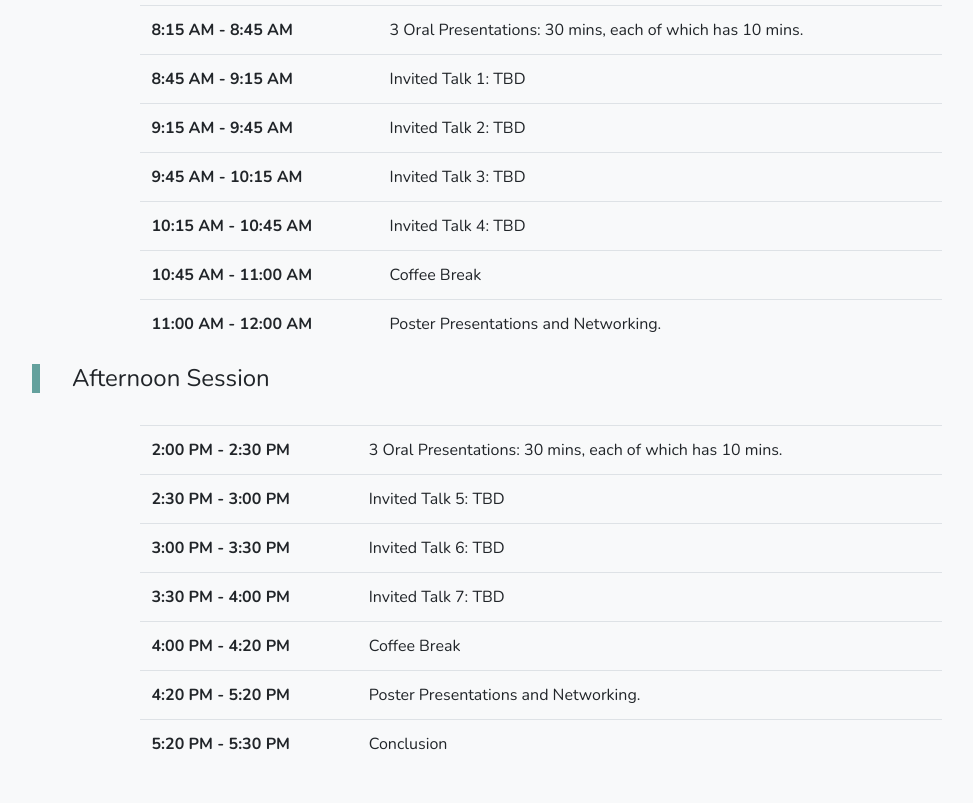
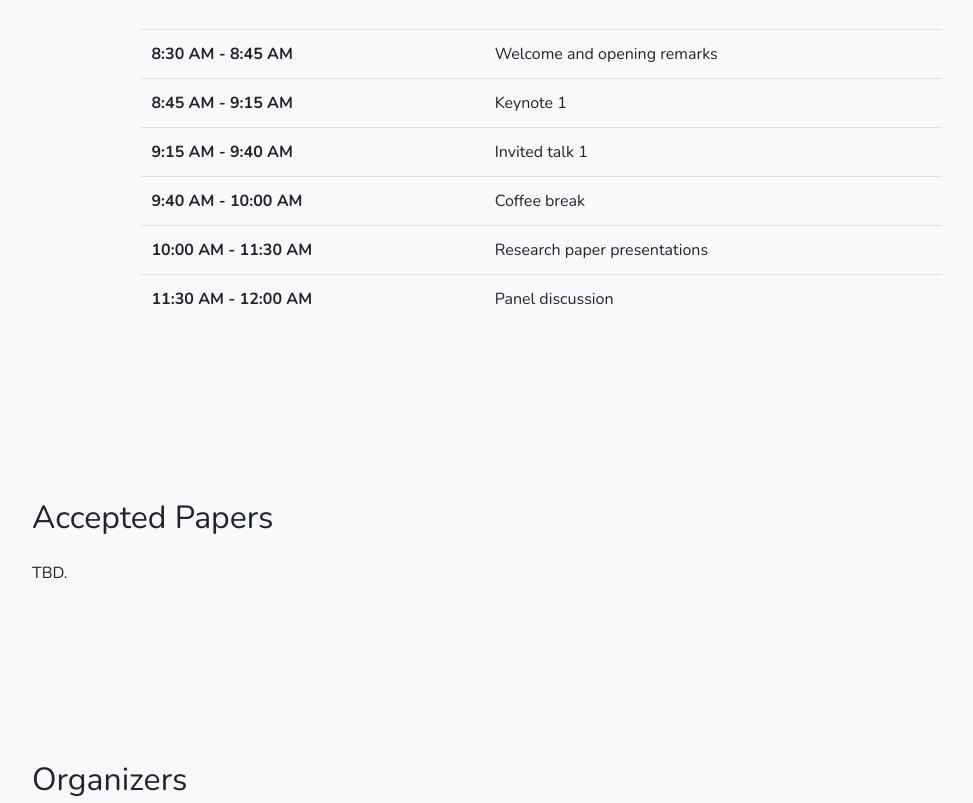
Before and after one commit to HelloZicky/nip-ir2025.github.io, a plain HTML site: page index.html in a window 1280 px wide. Shown: the part 3071-3874 px from the top of the page, without its empty margins (53-1026 px from the left). Drawn offline with nearby package versions, Linux system fonts and the light colour scheme.

Commit message:
Update index.html

```diff
--- a/index.html
+++ b/index.html
@@ -215,7 +215,7 @@
                 </div>
 
 <!--                <b>Submission Site</b>: <a href="https://openreview.net/group?id=thecvf.com/SIGIR/2025/Workshop/TMM-OpenWorld" target="_blank">TMM-OpenWorld@SIGIR 2025</a>.-->
-                <b>Submission Site</b>: <a href="https://easychair.org/my/conference?conf=nip@ir2025" target="_blank">NIP@IR 2025</a>.
+                <b>Submission Site</b>: <a href="https://easychair.org/conferences?conf=nipir2025" target="_blank">NIP@IR 2025</a>.
                 <br>
 <!--                <b>Author Kit (Overleaf)</b>: <a href="https://www.overleaf.com/gallery/tagged/acm-official" target="_blank"> SIGIR-->
 <!--                Author KIT (Overleaf)</a>.-->
@@ -227,8 +227,10 @@
                 <a href="https://www.acm.org/publications/proceedings-template" target="_blank">LaTeX, Word</a>.
                 <br><br>
 
-                We invite submissions of both <b>short and long papers</b> (4 pages and 8 pages respectively excluding
-                references).
+<!--                We invite submissions of both <b>short and long papers</b> (4 pages and 8 pages respectively excluding-->
+<!--                references).-->
+                We will require at least one author of the accepted papers to register for the conference and encourage onsite oral presentations.
+                We plan to allow up to 20% of the accepted papers to be presented online due to uncertainties such as visas issues. <br>
                 Potential topics include but are not limited to: <br>
                 <ul>
                     <li><p style="margin-top: 0; margin-bottom: 0"><span style="font-size: 12pt;">
@@ -303,7 +305,7 @@ Generative AI enables a significant shift from the traditional query- response m
                             <h4>Awards</h4>
                         </div>
 
-                        <p><span lang="EN-US" style="font-size: 12pt;,serif">We will select six <b>oral paper</b> and set one <b
+                        <p><span lang="EN-US" style="font-size: 12pt;,serif">We will select 3 <b>oral paper</b> and set one <b
                                 style="color: red">best paper</b> award according to the review results and presentation of a paper. </span>
                         </p>
 
@@ -422,6 +424,9 @@ Generative AI enables a significant shift from the traditional query- response m
     </div>
     <div class="container">
         <p>July 17th 2025</p>
+<!--        We plan to organize a half-day workshop comprising four carefully curated sessions aimed at promoting knowledge sharing, skill development, and collaborative discussions. The workshop will kick off with three invited talks from leading researchers, offering valuable insights into the latest advancements in generative AI and information retrieval. The second session will feature the presentation of three high-quality research papers, selected through a rigorous review process, to showcase recent developments in the field. This will be followed by a hands-on tutorial session, where participants will gain practical insights and techniques, guided by experienced researchers specializing in LLMs and retrieval-augmented generation. The workshop will conclude with an interactive panel discussion, providing a platform for exchanging ideas and exploring the future directions of generative AI-driven information retrieval research.-->
+<!--        <br>-->
+<!--        <br>-->
         <div class="featured-text text-center text-lg-left">
             <h4>Morning Session</h4>
         </div>
@@ -434,86 +439,97 @@ Generative AI enables a significant shift from the traditional query- response m
                     <div class="table-responsive">
                         <table class="table">
                             <tbody>
+
+<!--                            <tr>-->
+<!--                                <th scope="row">8:15 AM - 8:45 AM</th>-->
+<!--                                <td> 3 Oral Presentations: 30 mins, each of which has 10 mins.</td>-->
+<!--                            </tr>-->
                             <tr>
-                                <th scope="row">8:15 AM - 8:45 AM</th>
-                                <td> 3 Oral Presentations: 30 mins, each of which has 10 mins.</td>
+                                <th scope="row">8:30 AM - 8:45 AM</th>
+                                <td> Welcome and opening remarks </td>
+                            </tr>
+<!--                            • 08:30 - 08:45: Welcome and opening remarks -->
+<!--                            • 08:45 - 09:15: Keynote 1-->
+<!--                            • 09:15 - 09:40: Invited talk 1-->
+<!--                            • 09:40 - 10:00: Coffee break-->
+<!--                            • 10:00 - 11:30: Research paper presentations -->
+<!--                            • 11:30 - 12:00: Panel discussion-->
+                            <tr>
+                                <th scope="row">8:45 AM - 9:15 AM</th>
+                                <td> Keynote 1</td>
                             </tr>
                             <tr>
-                                <th scope="row">8:45 AM - 9:15 AM</th>
-                                <td> Invited Talk 1: TBD</td>
+                                <th scope="row">9:15 AM - 9:40 AM</th>
+                                <td> Invited talk 1</td>
                             </tr>
                             <tr>
-                                <th scope="row">9:15 AM - 9:45 AM</th>
-                                <td> Invited Talk 2: TBD</td>
+                                <th scope="row">9:40 AM - 10:00 AM</th>
+                                <td> Coffee break</td>
                             </tr>
                             <tr>
-                                <th scope="row">9:45 AM - 10:15 AM</th>
-                                <td> Invited Talk 3: TBD</td>
+                                <th scope="row">10:00 AM - 11:30 AM</th>
+                                <td> Research paper presentations </td>
                             </tr>
                             <tr>
-                                <th scope="row">10:15 AM - 10:45 AM</th>
-                                <td> Invited Talk 4: TBD</td>
+                                <th scope="row">11:30 AM - 12:00 AM</th>
+                                <td> Panel discussion </td>
                             </tr>
-                            <tr>
-                                <th scope="row">10:45 AM - 11:00 AM</th>
-                                <td>Coffee Break</td>
-                            </tr>
-                            <tr>
-                                <th scope="row">11:00 AM - 12:00 AM</th>
-                                <td>Poster Presentations and Networking.</td>
-                            </tr>
+<!--                            <tr>-->
+<!--                                <th scope="row">11:00 AM - 12:00 AM</th>-->
+<!--                                <td>Poster Presentations and Networking.</td>-->
+<!--                            </tr>-->
                             </tbody>
                         </table>
                     </div>
                 </div>
             </div>
         </div>
-        <div class="featured-text text-center text-lg-left">
-            <h4>Afternoon Session</h4>
-        </div>
-        <br>
-        <div class="col-lg-9 offset-lg-1">
-            <!-- Tab panes -->
-            <div class="tab-content">
-                <!-- Workshop -->
-                <div class="tab-pane fade show active" role="tabpanel" aria-labelledby="workshop-tab">
-                    <div class="table-responsive">
-                        <table class="table">
-                            <tbody>
-                            <tr>
-                                <th scope="row">2:00 PM - 2:30 PM</th>
-                                <td> 3 Oral Presentations: 30 mins, each of which has 10 mins.</td>
-                            </tr>
-                            <tr>
-                                <th scope="row">2:30 PM - 3:00 PM</th>
-                                <td> Invited Talk 5: TBD</td>
-                            </tr>
-                            <tr>
-                                <th scope="row">3:00 PM - 3:30 PM</th>
-                                <td> Invited Talk 6: TBD</td>
-                            </tr>
-                            <tr>
-                                <th scope="row">3:30 PM - 4:00 PM</th>
-                                <td> Invited Talk 7: TBD</td>
-                            </tr>
-                            <tr>
-                                <th scope="row">4:00 PM - 4:20 PM</th>
-                                <td>Coffee Break</td>
-                            </tr>
-                            <tr>
-                                <th scope="row">4:20 PM - 5:20 PM</th>
-                                <td>Poster Presentations and Networking.</td>
-                            </tr>
-                            <tr>
-                                <th scope="row">5:20 PM - 5:30 PM</th>
-                                <td>Conclusion</td>
-                            </tr>
-                            </tbody>
-                        </table>
-                    </div>
-                </div>
-            </div>
-        </div>
+<!--        <div class="featured-text text-center text-lg-left">-->
+<!--            <h4>Afternoon Session</h4>-->
+<!--        </div>-->
+<!--        <br>-->
+<!--        <div class="col-lg-9 offset-lg-1">-->
+<!--            &lt;!&ndash; Tab panes &ndash;&gt;-->
+<!--            <div class="tab-content">-->
+<!--                &lt;!&ndash; Workshop &ndash;&gt;-->
+<!--                <div class="tab-pane fade show active" role="tabpanel" aria-labelledby="workshop-tab">-->
+<!--                    <div class="table-responsive">-->
+<!--                        <table class="table">-->
+<!--                            <tbody>-->
+<!--                            <tr>-->
+<!--                                <th scope="row">2:00 PM - 2:30 PM</th>-->
+<!--                                <td> 3 Oral Presentations: 30 mins, each of which has 10 mins.</td>-->
+<!--                            </tr>-->
+<!--                            <tr>-->
+<!--                                <th scope="row">2:30 PM - 3:00 PM</th>-->
+<!--                                <td> Invited Talk 5: TBD</td>-->
+<!--                            </tr>-->
+<!--                            <tr>-->
+<!--                                <th scope="row">3:00 PM - 3:30 PM</th>-->
+<!--                                <td> Invited Talk 6: TBD</td>-->
+<!--                            </tr>-->
+<!--                            <tr>-->
+<!--                                <th scope="row">3:30 PM - 4:00 PM</th>-->
+<!--                                <td> Invited Talk 7: TBD</td>-->
+<!--                            </tr>-->
+<!--                            <tr>-->
+<!--                                <th scope="row">4:00 PM - 4:20 PM</th>-->
+<!--                                <td>Coffee Break</td>-->
+<!--                            </tr>-->
+<!--                            <tr>-->
+<!--                                <th scope="row">4:20 PM - 5:20 PM</th>-->
+<!--                                <td>Poster Presentations and Networking.</td>-->
+<!--                            </tr>-->
+<!--                            <tr>-->
+<!--                                <th scope="row">5:20 PM - 5:30 PM</th>-->
+<!--                                <td>Conclusion</td>-->
+<!--                            </tr>-->
+<!--                            </tbody>-->
+<!--                        </table>-->
+<!--                    </div>-->
+<!--                </div>-->
+<!--            </div>-->
+<!--        </div>-->
     </div>
 </section>
 
```
